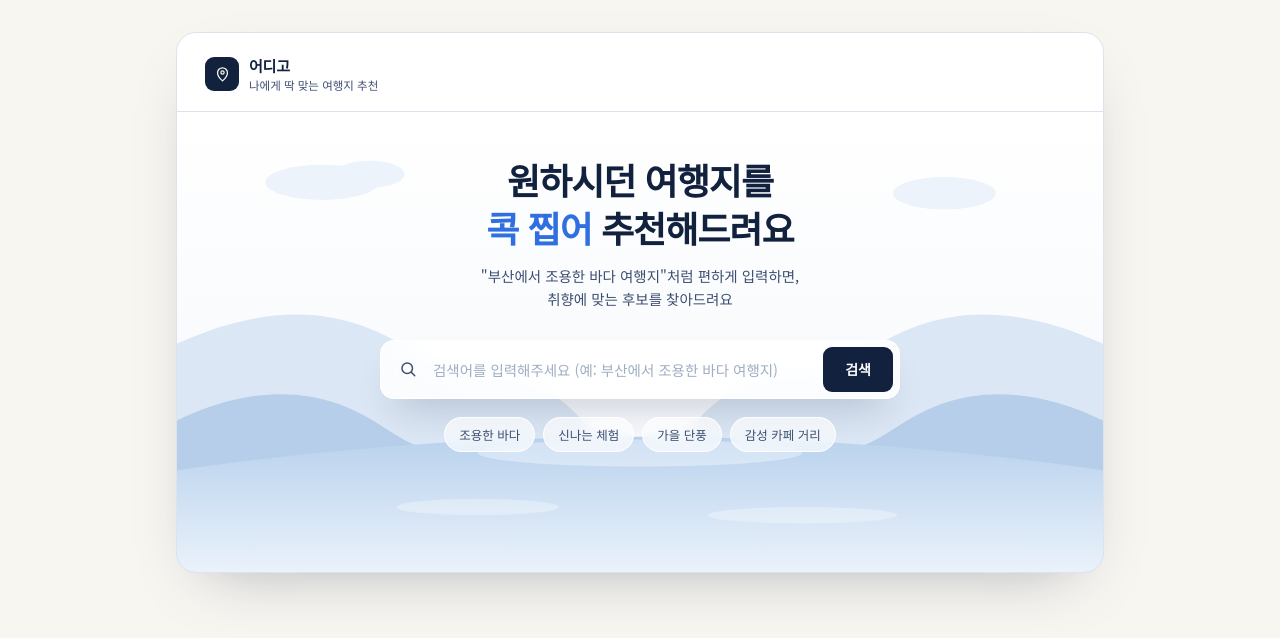
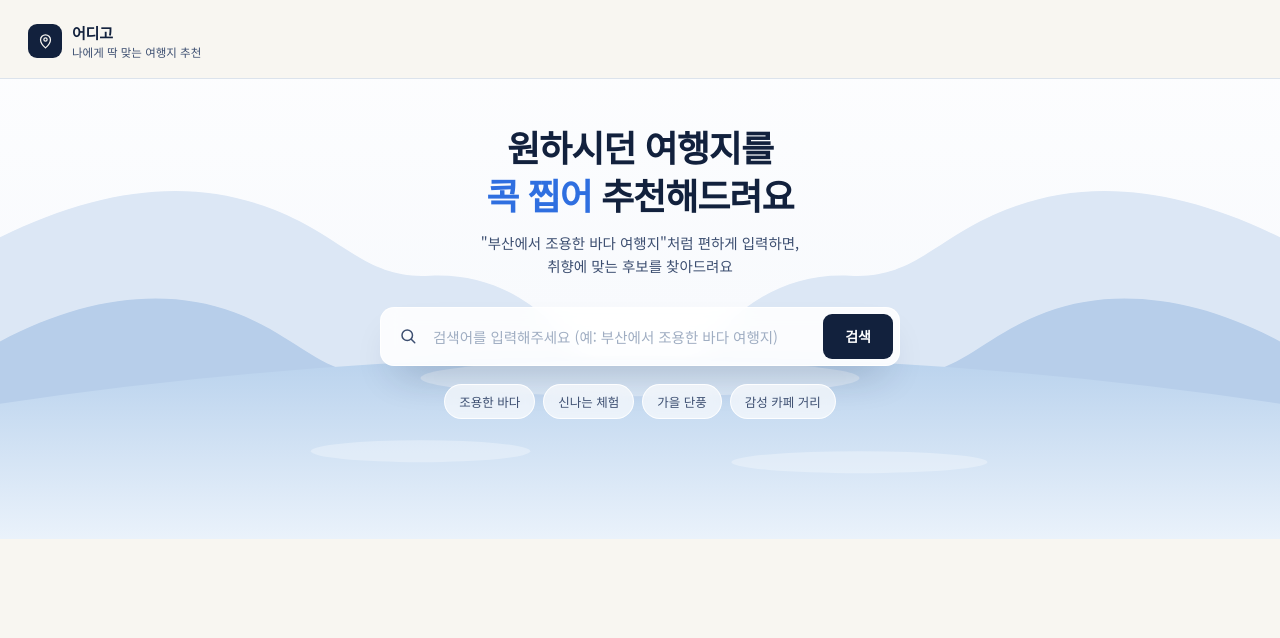
Before and after one commit to SIG-WhereToGO/wheretogo-frontend, a React (Vite) app: page / in a window 1280 px wide. Shown: the top 638 px of the page. Built offline with nearby package versions, Linux system fonts and the light colour scheme; no server answers.

Commit message:
[DESIGN] 화면 폭 수정

```diff
--- a/src/index.css
+++ b/src/index.css
@@ -47,17 +47,19 @@ a {
 
 .app-stage {
   width: 100%;
-  max-width: 960px;
-  margin: 0 auto;
-  padding: 32px 16px;
+  min-height: 100vh;
+  margin: 0;
+  padding: 0;
 }
 
 .card-shell {
-  background: var(--white);
-  border: 1px solid var(--line);
-  border-radius: var(--radius-lg);
+  width: 100%;
+  min-height: 100vh;
+  background: transparent;
+  border: none;
+  border-radius: 0;
   overflow: hidden;
-  box-shadow: 0 24px 60px -30px rgba(18, 33, 61, 0.35);
+  box-shadow: none;
   position: relative;
 }
 
--- a/src/pages/SearchPage.css
+++ b/src/pages/SearchPage.css
@@ -17,6 +17,8 @@
 .hero-content {
   position: relative;
   z-index: 1;
+  max-width: 640px;
+  margin: 0 auto;
   padding-bottom: 120px;
 }
 
```
